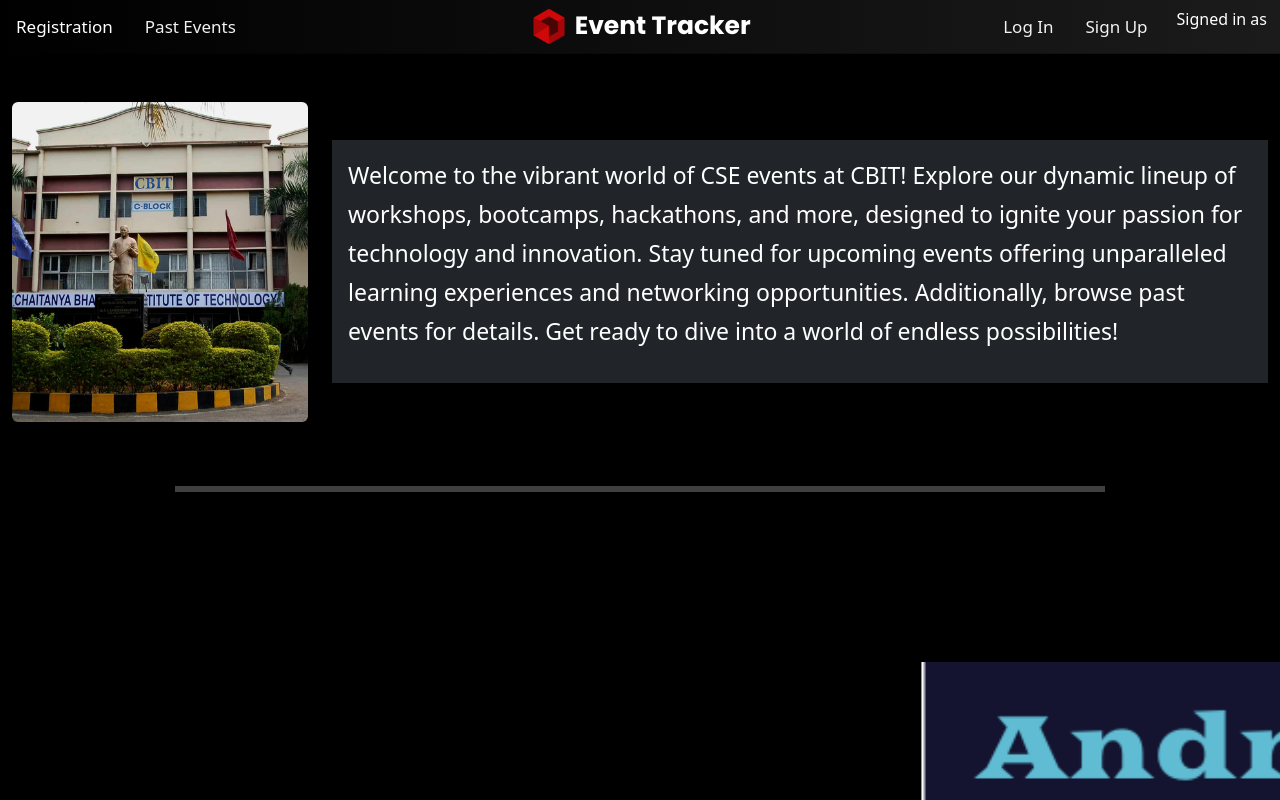
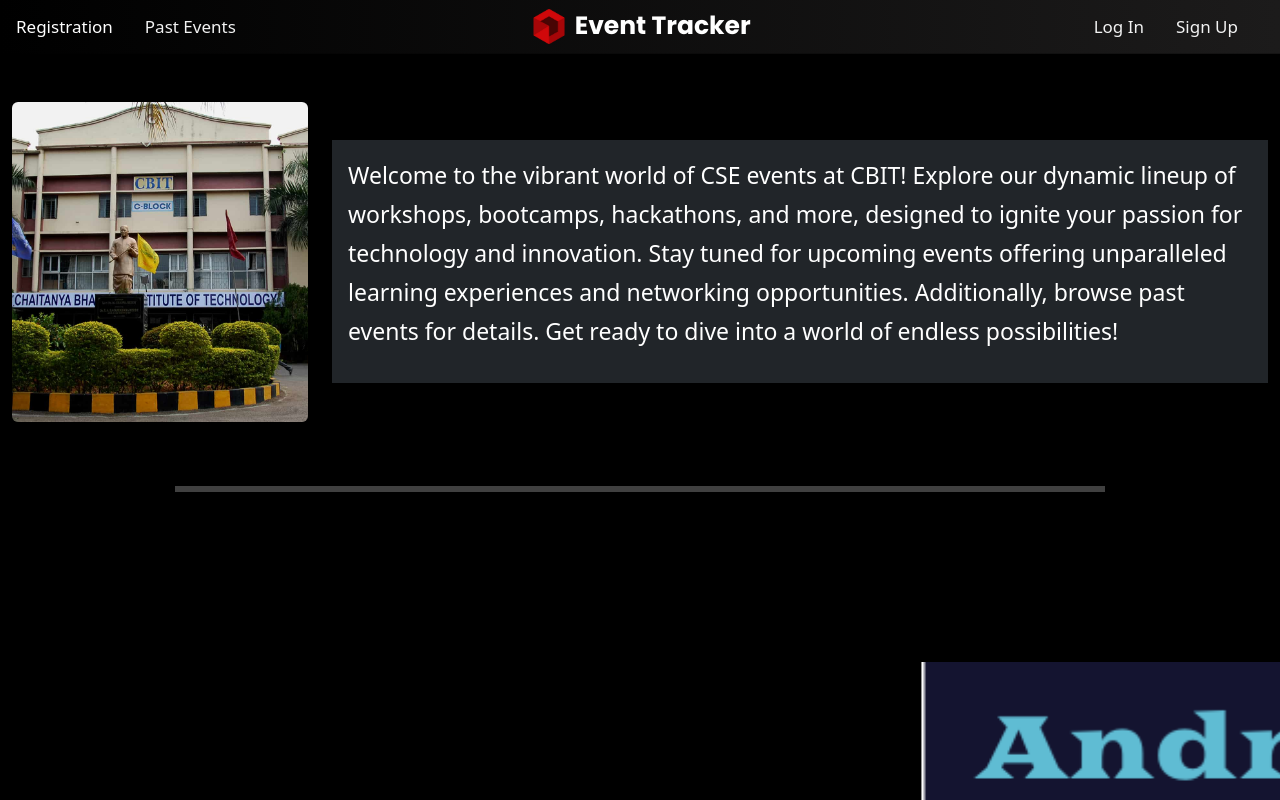
Before and after one commit to Lonelyguy123/CBIT-Event-Tracker, a website: page index.html in a window 1280 px wide. Shown: the top 800 px of the page. Drawn offline with nearby package versions, Linux system fonts and the light colour scheme.

```diff
--- a/index.html
+++ b/index.html
@@ -87,7 +87,7 @@
         <div class="topnav-right">
             <a href="./login.html">Log In</a>
             <a href="./signup.html">Sign Up</a>
-            <button id="user-email-display" class="btn btn-link ml-3 text-white align-middle text-decoration-none" data-toggle="modal" data-target="#logoutModal">Signed in as</button>
+            <button id="user-email-display" class="btn btn-link ml-3 text-white align-middle text-decoration-none" data-toggle="modal" data-target="#logoutModal"></button>
         </div>
 
     </div>
```
